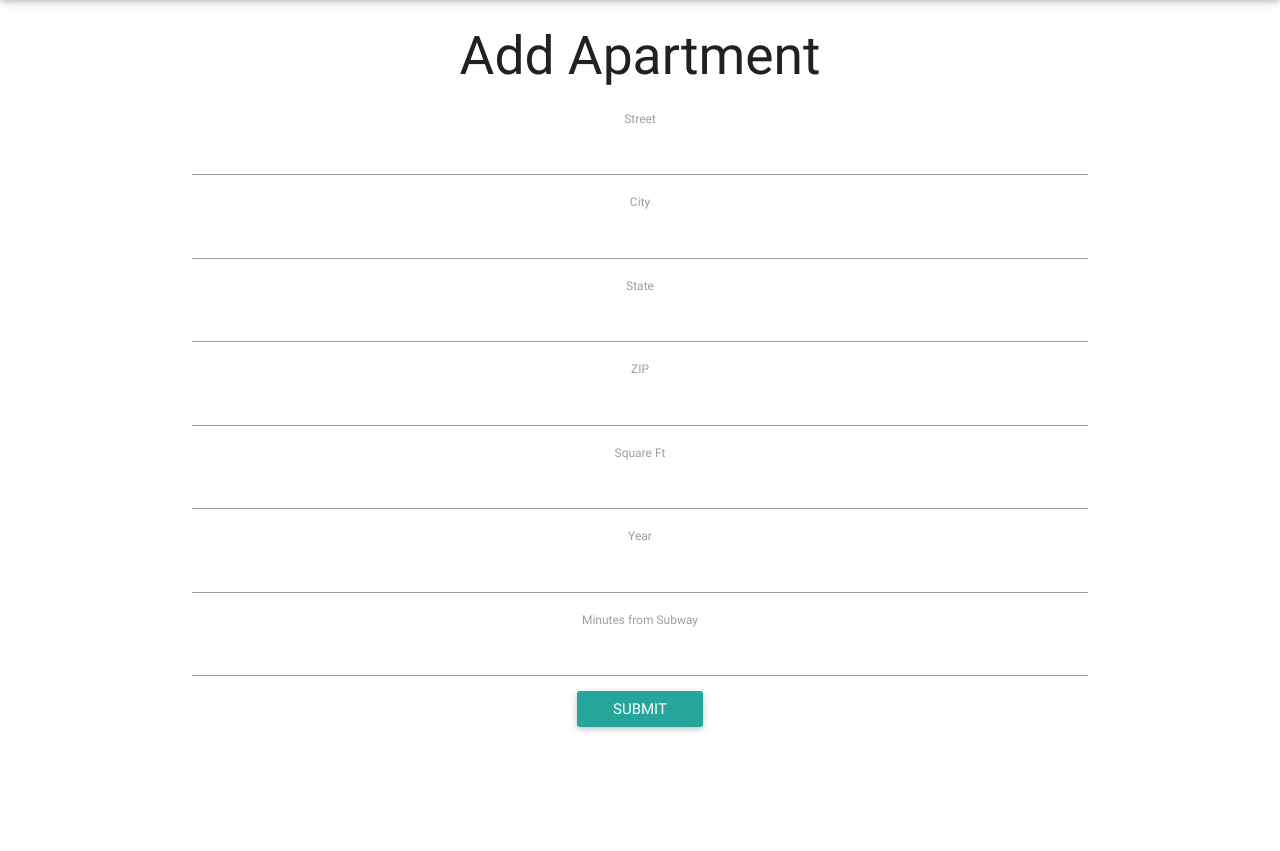
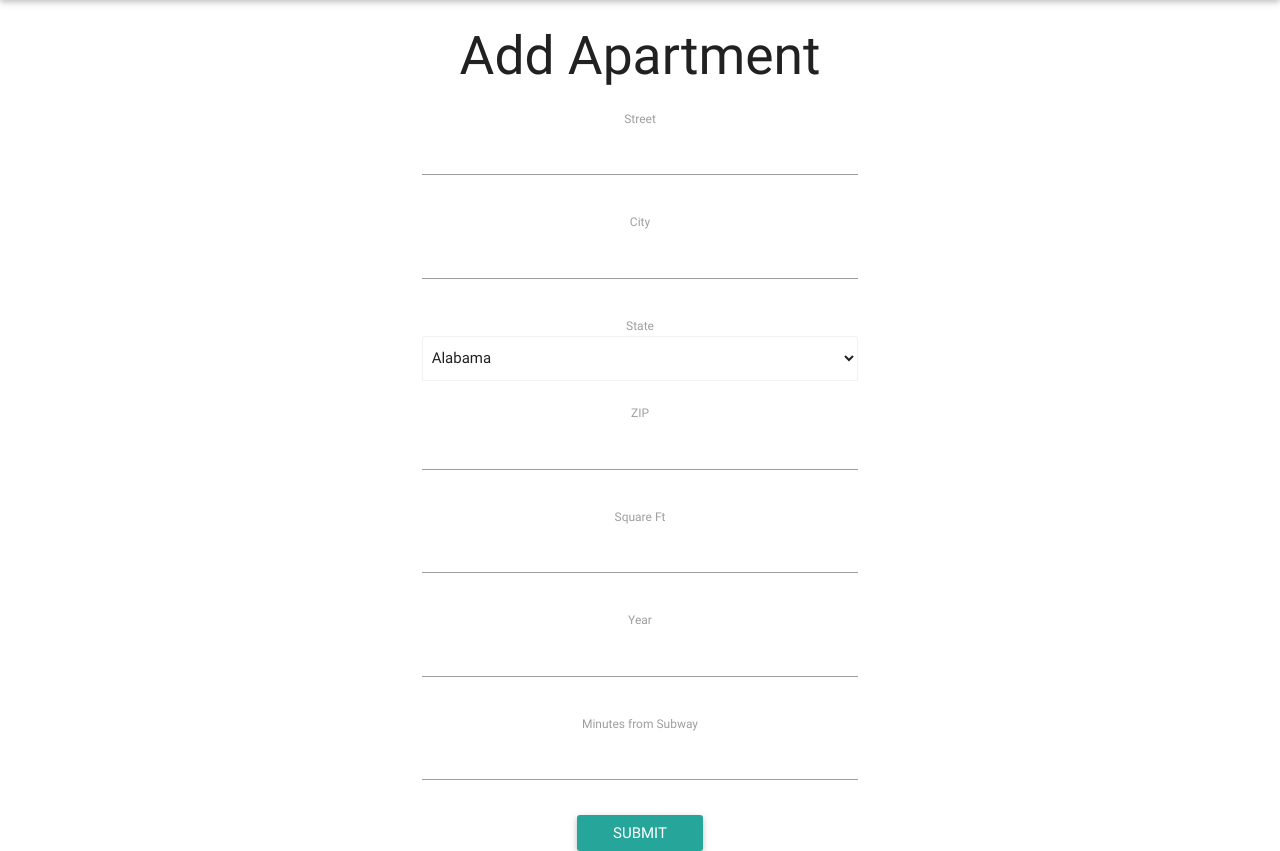
Before and after one commit to ziros94/sublet, a Django app: page /sublet/addapartment/ in a window 1280 px wide. Shown: the part 64-915 px from the top of the page. Before the commit the page ends 796 px from the top, so only its background shows below. Run offline with Django 3.2, Linux system fonts and the light colour scheme; the visitor is signed in with stand-in values (Sample User, id 1); parts of the project's set-up code (start-up, migrations or seed data) failed here and were passed over.

Commit message:
changed addapartment state input to select box

```diff
--- a/sublet/app/templates/app/addapartment.html
+++ b/sublet/app/templates/app/addapartment.html
@@ -5,20 +5,101 @@
             <h2>Add Apartment</h2>
             <form action="{% url 'app:addApartment' %}" method="post">
             {% csrf_token %}
+                <div class="row">
+                    <div class="offset-s3 col s6">
                         <label for="street">Street</label>
                         <input type="text" name="street" id="street">
+                    </div>
+                </div>
+                <div class="row">
+                    <div class="offset-s3 col s6">
                         <label for="city">City</label>
                         <input type="text" name="city" id="city">
+                    </div>
+                </div>
+                <div class="row">
+                    <div class="offset-s3 col s6">
                         <label for="state">State</label>
-                <input type="text" name="state" id="state">
+{#                <input type="text" name="state" id="state">#}
+                        <select name="state" id="state" class="browser-default">
+                            <option value="AL">Alabama</option>
+                            <option value="AK">Alaska</option>
+                            <option value="AZ">Arizona</option>
+                            <option value="AR">Arkansas</option>
+                            <option value="CA">California</option>
+                            <option value="CO">Colorado</option>
+                            <option value="CT">Connecticut</option>
+                            <option value="DE">Delaware</option>
+                            <option value="FL">Florida</option>
+                            <option value="GA">Georgia</option>
+                            <option value="HI">Hawaii</option>
+                            <option value="ID">Idaho</option>
+                            <option value="IL">Illinois</option>
+                            <option value="IN">Indiana</option>
+                            <option value="IA">Iowa</option>
+                            <option value="KS">Kansas</option>
+                            <option value="KY">Kentucky</option>
+                            <option value="LA">Louisiana</option>
+                            <option value="ME">Maine</option>
+                            <option value="MD">Maryland</option>
+                            <option value="MA">Massachusetts</option>
+                            <option value="MI">Michigan</option>
+                            <option value="MN">Minnesota</option>
+                            <option value="MS">Mississippi</option>
+                            <option value="MO">Missouri</option>
+                            <option value="MT">Montana</option>
+                            <option value="NE">Nebraska</option>
+                            <option value="NV">Nevada</option>
+                            <option value="NH">New Hampshire</option>
+                            <option value="NJ">New Jersey</option>
+                            <option value="NM">New Mexico</option>
+                            <option value="NY">New York</option>
+                            <option value="NC">North Carolina</option>
+                            <option value="ND">North Dakota</option>
+                            <option value="OH">Ohio</option>
+                            <option value="OK">Oklahoma</option>
+                            <option value="OR">Oregon</option>
+                            <option value="PA">Pennsylvania</option>
+                            <option value="RI">Rhode Island</option>
+                            <option value="SC">South Carolina</option>
+                            <option value="SD">South Dakota</option>
+                            <option value="TN">Tennessee</option>
+                            <option value="TX">Texas</option>
+                            <option value="UT">Utah</option>
+                            <option value="VT">Vermont</option>
+                            <option value="VA">Virginia</option>
+                            <option value="WA">Washington</option>
+                            <option value="WV">West Virginia</option>
+                            <option value="WI">Wisconsin</option>
+                            <option value="WY">Wyoming</option>
+                        </select>
+                    </div>
+                </div>
+                <div class="row">
+                    <div class="offset-s3 col s6">
                         <label for="zip">ZIP</label>
                         <input type="text" name="zip" id="zip">
+                    </div>
+                </div>
+                <div class="row">
+                    <div class="offset-s3 col s6">
                         <label for="sqFt">Square Ft</label>
                         <input type="text" name="sqFt" id="sqFt"/>
+                    </div>
+                </div>
+                <div class="row">
+                    <div class="offset-s3 col s6">
                         <label for="year">Year</label>
                         <input type="text" name="year" id="year"/>
+                    </div>
+                </div>
+                <div class="row">
+                    <div class="offset-s3 col s6">
                         <label for="min">Minutes from Subway</label>
                         <input type="text" name="min" id="min"/>
+                    </div>
+                </div>
+
                 <input type="submit" class="waves-effect waves-light btn"/>
             </form>
         </div>
```
Lines whose indentation alone changed are shown as unchanged.
